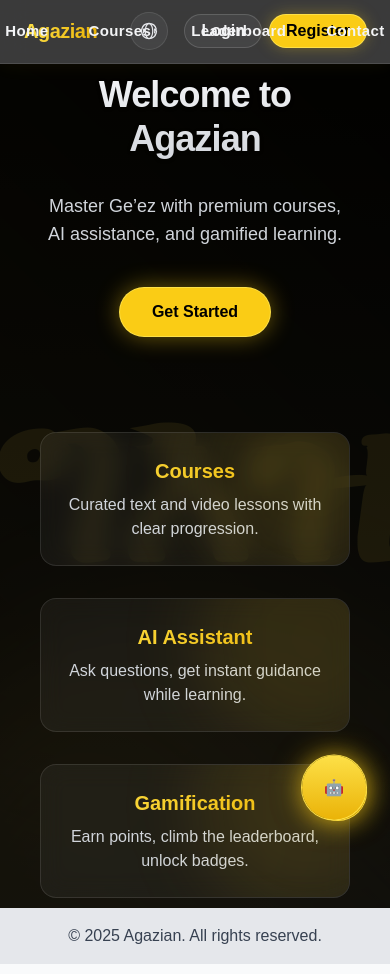
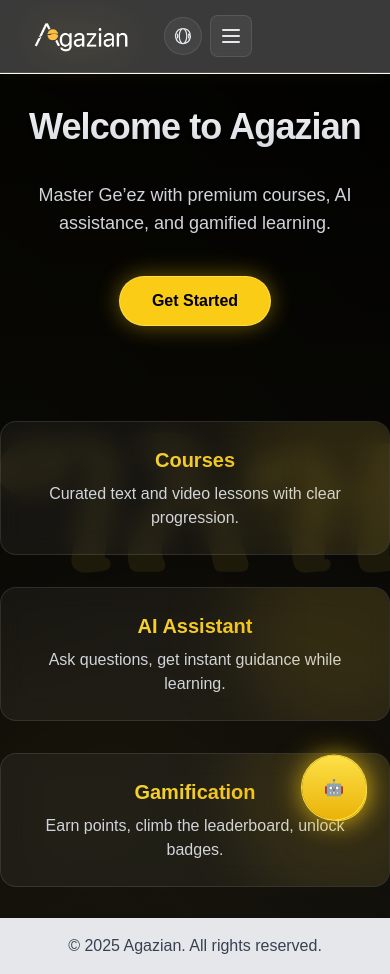
Before and after one commit to elsh1923/Geez_learning, a Next.js app: page / in a window 390 px wide. Built offline with nearby package versions, Linux system fonts and the light colour scheme.

Commit message:
some update

```diff
--- a/src/app/admin/page.tsx
+++ b/src/app/admin/page.tsx
@@ -73,7 +73,7 @@ export default function AdminPage() {
   return (
     <div className="min-h-screen w-full bg-gradient-to-b from-black via-[#0b0b0b] to-[#161616] text-gray-100">
       <Toaster position="top-right" />
-      <div className="mx-auto grid max-w-7xl grid-cols-1 gap-6 px-6 py-8 md:grid-cols-4">
+      <div className="mx-auto grid max-w-7xl grid-cols-1 gap-6 px-0 py-8 md:grid-cols-4">
         {/* Sidebar */}
         <aside className="md:col-span-1 rounded-2xl border border-white/10 bg-white/5 p-4 backdrop-blur">
           <h2 className="mb-4 bg-gradient-to-r from-yellow-300 to-yellow-500 bg-clip-text text-xl font-extrabold text-transparent">Admin</h2>
--- a/src/app/contact/page.tsx
+++ b/src/app/contact/page.tsx
@@ -64,7 +64,7 @@ export default function ContactPage() {
       <div className="pointer-events-none absolute -top-40 left-1/2 h-[60rem] w-[60rem] -translate-x-1/2 rounded-full bg-gradient-to-tr from-yellow-500/10 via-yellow-300/5 to-transparent blur-3xl" />
       <div className="pointer-events-none absolute bottom-[-20rem] right-[-10rem] h-[40rem] w-[40rem] rounded-full bg-gradient-to-tr from-yellow-400/15 via-amber-300/10 to-transparent blur-3xl" />
 
-      <div className="relative z-10 mx-auto flex min-h-screen w-full max-w-6xl items-center justify-center px-6 py-16">
+      <div className="relative z-10 mx-auto flex min-h-screen w-full max-w-6xl items-center justify-center px-0 py-16">
         <div className="w-full max-w-2xl">
           <div className="mb-8 text-center">
             <h1 className="animate-fade-up bg-gradient-to-b from-gray-100 to-gray-300 bg-clip-text text-4xl font-extrabold tracking-tight text-transparent drop-shadow sm:text-5xl">{t.title}</h1>
--- a/src/app/courses/page.tsx
+++ b/src/app/courses/page.tsx
@@ -103,7 +103,7 @@ export default function CoursesPage() {
         </div>
       </div>
 
-      <div className="relative z-10 mx-auto w-full max-w-6xl px-6 py-16">
+      <div className="relative z-10 mx-auto w-full max-w-6xl px-0 py-16">
         <div className="mb-10 text-center">
           <h1 className="animate-fade-up bg-gradient-to-b from-gray-100 to-gray-300 bg-clip-text text-4xl font-extrabold tracking-tight text-transparent drop-shadow sm:text-5xl">
             {t.heading}
--- a/src/app/dashboard/page.tsx
+++ b/src/app/dashboard/page.tsx
@@ -111,7 +111,7 @@ export default function DashboardPage() {
       <div className="pointer-events-none absolute -top-40 left-1/2 h-[60rem] w-[60rem] -translate-x-1/2 rounded-full bg-gradient-to-tr from-yellow-500/10 via-yellow-300/5 to-transparent blur-3xl" />
       <div className="pointer-events-none absolute bottom-[-20rem] right-[-10rem] h-[40rem] w-[40rem] rounded-full bg-gradient-to-tr from-yellow-400/15 via-amber-300/10 to-transparent blur-3xl" />
 
-      <div className="relative z-10 mx-auto w-full max-w-6xl px-6 py-16">
+      <div className="relative z-10 mx-auto w-full max-w-6xl px-0 py-16">
         <div className="mb-8 text-center">
           <h1 className="animate-fade-up bg-gradient-to-b from-gray-100 to-gray-300 bg-clip-text text-4xl font-extrabold tracking-tight text-transparent drop-shadow sm:text-5xl">{t.welcome(name)}</h1>
           <div className="mx-auto mt-3 h-px w-28 animate-glow rounded bg-gradient-to-r from-yellow-500/70 via-yellow-300/70 to-yellow-500/70" />
--- a/src/app/login/page.tsx
+++ b/src/app/login/page.tsx
@@ -71,7 +71,7 @@ export default function LoginPage() {
       <div className="pointer-events-none absolute -top-40 left-1/2 h-[60rem] w-[60rem] -translate-x-1/2 rounded-full bg-gradient-to-tr from-yellow-500/10 via-yellow-300/5 to-transparent blur-3xl" />
       <div className="pointer-events-none absolute bottom-[-20rem] right-[-10rem] h-[40rem] w-[40rem] rounded-full bg-gradient-to-tr from-yellow-400/15 via-amber-300/10 to-transparent blur-3xl" />
 
-      <div className="relative z-10 flex min-h-screen items-center justify-center px-6">
+      <div className="relative z-10 flex min-h-screen items-center justify-center px-0">
         <form className="animate-fade-up w-full max-w-md space-y-6 rounded-2xl border border-white/10 bg-white/5 p-8 text-gray-100 shadow-xl backdrop-blur-md" onSubmit={handleSubmit}>
           <div className="mb-2 text-center">
             <h2 className="bg-gradient-to-b from-gray-100 to-gray-300 bg-clip-text text-2xl font-bold tracking-tight text-transparent">{t.title}</h2>
--- a/src/app/page.tsx
+++ b/src/app/page.tsx
@@ -96,7 +96,7 @@ export default function Home() {
       <div className="pointer-events-none absolute bottom-[-20rem] right-[-10rem] h-[40rem] w-[40rem] rounded-full bg-gradient-to-tr from-yellow-400/15 via-amber-300/10 to-transparent blur-3xl" />
 
       {/* Hero */}
-      <div className="relative z-10 flex min-h-screen w-full flex-col items-center justify-center px-4 sm:px-6 md:px-8 text-center">
+      <div className="relative z-10 flex min-h-screen w-full flex-col items-center justify-center px-0 text-center">
         {/* Decorative Ge'ez letter background */}
         <div className="pointer-events-none absolute inset-0 -z-10 overflow-hidden">
           <div className="absolute inset-0 bg-black/60" />
@@ -112,7 +112,7 @@ export default function Home() {
         </div>
 
         {/* Centered content container to keep layout consistent */}
-        <div className="w-full max-w-6xl px-6 mx-auto overflow-visible">
+        <div className="w-full max-w-6xl px-0 mx-auto overflow-visible">
           <h1 className="mb-6 animate-fade-up bg-gradient-to-b from-gray-100 to-gray-300 bg-clip-text text-4xl font-extrabold tracking-tight text-transparent drop-shadow sm:text-5xl md:text-6xl break-words leading-[1.2] pb-2 overflow-visible">
             {t.welcome}
           </h1>
@@ -165,7 +165,7 @@ export default function Home() {
                 className={`flex gap-2 ${msg.role === "user" ? "justify-end" : "justify-start"}`}
               >
                 <div
-                  className={`max-w-[70%] rounded-xl p-2 text-sm ${
+                  className={`max-w-[70%] rounded-XL p-2 text-sm ${
                     msg.role === "user"
                       ? "bg-yellow-300 text-black"
                       : "bg-white/10 text-gray-100 border border-white/10"
--- a/src/app/register/page.tsx
+++ b/src/app/register/page.tsx
@@ -75,7 +75,7 @@ export default function RegisterPage() {
       <div className="pointer-events-none absolute -top-40 left-1/2 h-[60rem] w-[60rem] -translate-x-1/2 rounded-full bg-gradient-to-tr from-yellow-500/10 via-yellow-300/5 to-transparent blur-3xl" />
       <div className="pointer-events-none absolute bottom-[-20rem] right-[-10rem] h-[40rem] w-[40rem] rounded-full bg-gradient-to-tr from-yellow-400/15 via-amber-300/10 to-transparent blur-3xl" />
 
-      <div className="relative z-10 flex min-h-screen items-center justify-center px-6">
+      <div className="relative z-10 flex min-h-screen items-center justify-center px-0">
         <form className="animate-fade-up w-full max-w-md space-y-6 rounded-2xl border border-white/10 bg-white/5 p-8 text-gray-100 shadow-xl backdrop-blur-md" onSubmit={handleSubmit}>
           <div className="mb-2 text-center">
             <h2 className="bg-gradient-to-b from-gray-100 to-gray-300 bg-clip-text text-2xl font-bold tracking-tight text-transparent">{t.title}</h2>
--- a/src/components/Layout.tsx
+++ b/src/components/Layout.tsx
@@ -1,3 +1,4 @@
+// src/components/Layout.tsx
 import React, { ReactNode } from "react";
 import Navbar from "./Navbar";
 import Footer from "./Footer";
@@ -10,7 +11,8 @@ const Layout = ({ children }: LayoutProps) => {
   return (
     <div className="flex flex-col min-h-screen">
       <Navbar />
-      <main className="flex-1">{children}</main>
+      {/* Remove default padding to let pages fill available space */}
+      <main className="flex-1 p-0">{children}</main>
       <Footer />
     </div>
   );
--- a/src/components/Navbar.tsx
+++ b/src/components/Navbar.tsx
@@ -1,5 +1,6 @@
 "use client";
 import Link from "next/link";
+import Image from "next/image";
 import { useEffect, useState } from "react";
 import { useRouter, usePathname } from "next/navigation";
 import LanguageToggle from "@/components/LanguageToggle";
@@ -7,6 +8,7 @@ import { useLanguage } from "@/context/LanguageContext";
 
 const Navbar = () => {
   const [user, setUser] = useState<{ name?: string; role?: string } | null>(null);
+  const [isMobileMenuOpen, setIsMobileMenuOpen] = useState(false);
   const router = useRouter();
   const pathname = usePathname();
   const { lang } = useLanguage();
@@ -55,6 +57,11 @@ const Navbar = () => {
     checkUser();
   }, [pathname]);
 
+  // Close mobile menu on route change
+  useEffect(() => {
+    setIsMobileMenuOpen(false);
+  }, [pathname]);
+
   // On login/register navigation restore user (in case page doesn't fully reload)
   useEffect(() => {
     const cb = () => {
@@ -72,6 +79,7 @@ const Navbar = () => {
     localStorage.removeItem("token");
     localStorage.removeItem("user");
     setUser(null);
+    setIsMobileMenuOpen(false);
     router.push("/");
   };
   return (
@@ -79,13 +87,13 @@ const Navbar = () => {
       <div className="w-full grid grid-cols-3 items-center border-b border-white/10 bg-[#0b0b0b]/80 px-6 py-3 shadow-[0_0_20px_rgba(255,215,0,0.06)]">
         {/* Left: Brand */}
         <div className="flex items-center">
-          <Link href="/" className="bg-gradient-to-r from-yellow-300 to-yellow-500 bg-clip-text text-xl font-extrabold tracking-tight text-transparent whitespace-nowrap">
-            {t.brand}
+          <Link href="/" className="group relative flex items-center after:absolute after:inset-0 after:rounded after:bg-yellow-400/10 after:opacity-0 after:blur-[10px] after:transition-opacity after:duration-300 hover:after:opacity-100" aria-label={t.brand}>
+            <Image src="/agazian-log.png" alt={t.brand} width={180} height={52} priority className="h-12 w-auto drop-shadow-[0_0_20px_rgba(250,204,21,0.35)] transition-all duration-300 group-hover:drop-shadow-[0_0_36px_rgba(250,204,21,0.7)] group-hover:brightness-110" />
           </Link>
         </div>
 
         {/* Center: Primary Nav Links */}
-        <div className="flex items-center justify-center gap-6 md:gap-8">
+        <div className="hidden md:flex items-center justify-center gap-6 md:gap-8">
           <Link href="/" className="relative px-2 py-2 text-[15px] md:text-[16px] font-semibold tracking-wide text-gray-100 transition hover:text-yellow-300 hover:drop-shadow-[0_0_10px_rgba(250,204,21,0.35)] after:absolute after:left-1/2 after:-bottom-0.5 after:h-0.5 after:w-0 after:-translate-x-1/2 after:rounded after:bg-yellow-400 after:transition-all hover:after:w-full">{t.home}</Link>
           <Link href="/courses" className="relative px-2 py-2 text-[15px] md:text-[16px] font-semibold tracking-wide text-gray-100 transition hover:text-yellow-300 hover:drop-shadow-[0_0_10px_rgba(250,204,21,0.35)] after:absolute after:left-1/2 after:-bottom-0.5 after:h-0.5 after:w-0 after:-translate-x-1/2 after:rounded after:bg-yellow-400 after:transition-all hover:after:w-full">{t.courses}</Link>
           {user && user.role !== "admin" && (
@@ -98,8 +106,8 @@ const Navbar = () => {
           )}
         </div>
 
-        {/* Right: Language + Auth */}
-        <div className="flex items-center justify-end">
+        {/* Right: Language + Auth (Desktop) */}
+        <div className="hidden md:flex items-center justify-end">
           <LanguageToggle />
           {user ? (
             <>
@@ -119,6 +127,57 @@ const Navbar = () => {
             </>
           )}
         </div>
+
+        {/* Mobile: Language + Hamburger */}
+        <div className="flex md:hidden items-center justify-end gap-2">
+          <LanguageToggle />
+          <button
+            onClick={() => setIsMobileMenuOpen(v => !v)}
+            className="p-2 rounded-lg border border-white/10 bg-white/5 text-gray-200 transition hover:border-yellow-400 hover:bg-yellow-400/10 hover:text-yellow-300"
+            aria-label="Toggle menu"
+          >
+            {isMobileMenuOpen ? (
+              <svg className="h-6 w-6" fill="none" stroke="currentColor" viewBox="0 0 24 24">
+                <path strokeLinecap="round" strokeLinejoin="round" strokeWidth={2} d="M6 18L18 6M6 6l12 12" />
+              </svg>
+            ) : (
+              <svg className="h-6 w-6" fill="none" stroke="currentColor" viewBox="0 0 24 24">
+                <path strokeLinecap="round" strokeLinejoin="round" strokeWidth={2} d="M4 6h16M4 12h16M4 18h16" />
+              </svg>
+            )}
+          </button>
+        </div>
+      </div>
+
+      {/* Mobile Menu */}
+      <div className={`lg:hidden border-b border-white/10 bg-[#0b0b0b]/95 backdrop-blur-md transition-all duration-300 ${isMobileMenuOpen ? "max-h-screen opacity-100" : "max-h-0 opacity-0 overflow-hidden"}`}>
+        <div className="px-6 py-4 space-y-3">
+          <div className="flex flex-col space-y-2">
+            <Link href="/" className="px-2 py-2 text-[15px] font-semibold text-gray-100 hover:text-yellow-300">{t.home}</Link>
+            <Link href="/courses" className="px-2 py-2 text-[15px] font-semibold text-gray-100 hover:text-yellow-300">{t.courses}</Link>
+            {user && user.role !== "admin" && (
+              <Link href="/dashboard" className="px-2 py-2 text-[15px] font-semibold text-gray-100 hover:text-yellow-300">{t.dashboard}</Link>
+            )}
+            <Link href="/progress/leaderboard" className="px-2 py-2 text-[15px] font-semibold text-gray-100 hover:text-yellow-300">{t.leaderboard}</Link>
+            <Link href="/contact" className="px-2 py-2 text-[15px] font-semibold text-gray-100 hover:text-yellow-300">{t.contact}</Link>
+            {user?.role === "admin" && (
+              <Link href="/admin" className="px-2 py-2 text-[15px] font-semibold text-yellow-300 hover:text-yellow-200">Admin</Link>
+            )}
+          </div>
+          <div className="pt-3 border-t border-white/10">
+            {user ? (
+              <div className="space-y-2">
+                <div className="text-sm text-gray-300 px-2 py-1">{t.hi}, {user?.name?.split(" ")[0] || (lang === "en" ? "User" : "ተጠቃሚ")}</div>
+                <button onClick={handleLogout} className="w-full rounded-full border border-white/15 bg-white/5 px-4 py-2 text-sm font-semibold text-gray-100 transition hover:border-yellow-400 hover:bg-yellow-400/10 hover:text-yellow-300">{t.logout}</button>
+              </div>
+            ) : (
+              <div className="flex flex-col space-y-2">
+                <Link href="/login" onClick={() => setIsMobileMenuOpen(false)} className="w-full text-center rounded-full border border-white/15 bg-white/5 px-4 py-2 text-sm font-semibold text-gray-100 transition hover:border-yellow-400 hover:bg-yellow-400/10 hover:text-yellow-300">{t.login}</Link>
+                <Link href="/register" onClick={() => setIsMobileMenuOpen(false)} className="w-full text-center rounded-full bg-yellow-400 px-4 py-2 text-sm font-semibold text-black ring-1 ring-yellow-300 shadow-[0_0_16px_rgba(250,204,21,0.35)] transition hover:shadow-[0_0_26px_rgba(250,204,21,0.5)]">{t.register}</Link>
+              </div>
+            )}
+          </div>
+        </div>
       </div>
     </nav>
   );
```
Also changed, not shown: public/agazian-log.png (added), public/agazian-logo-black.png (added).
